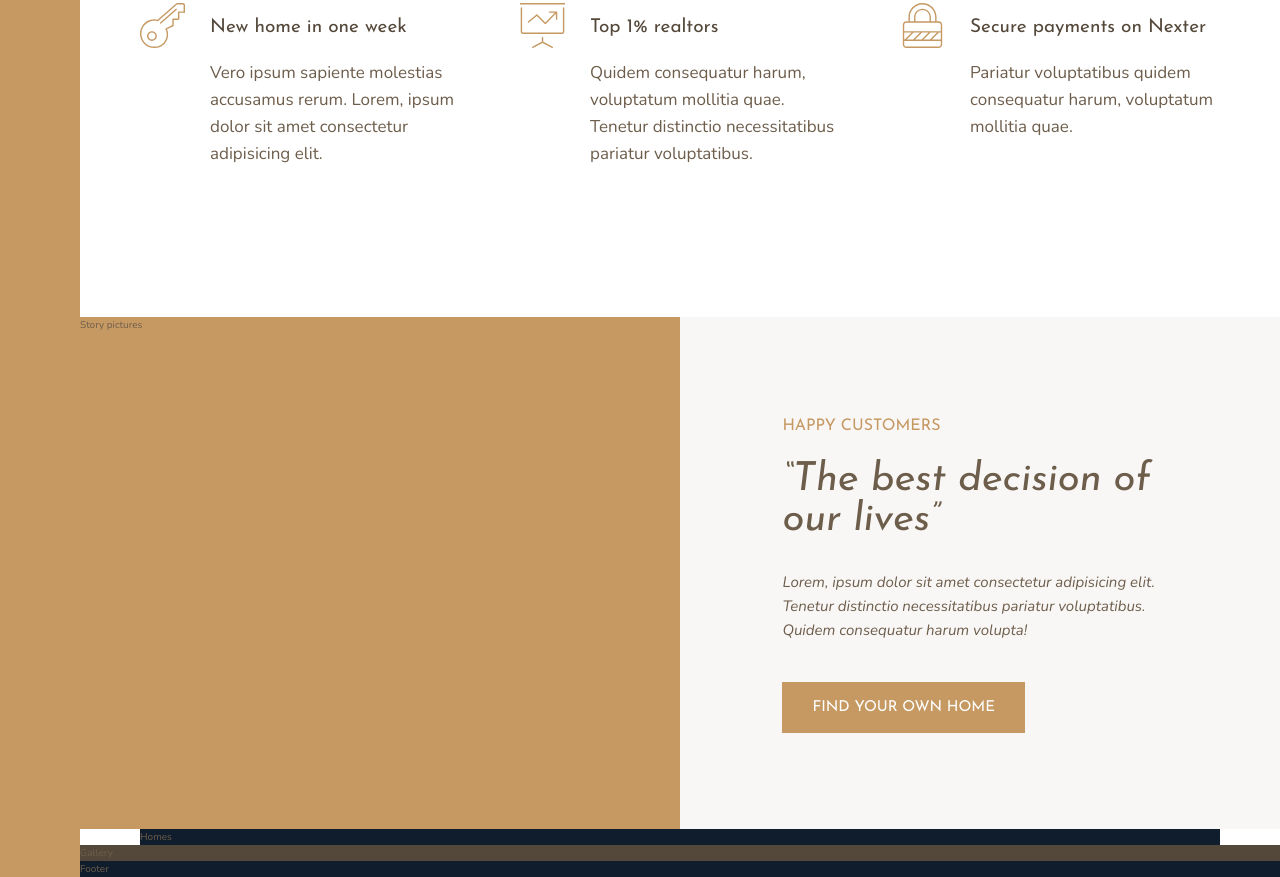
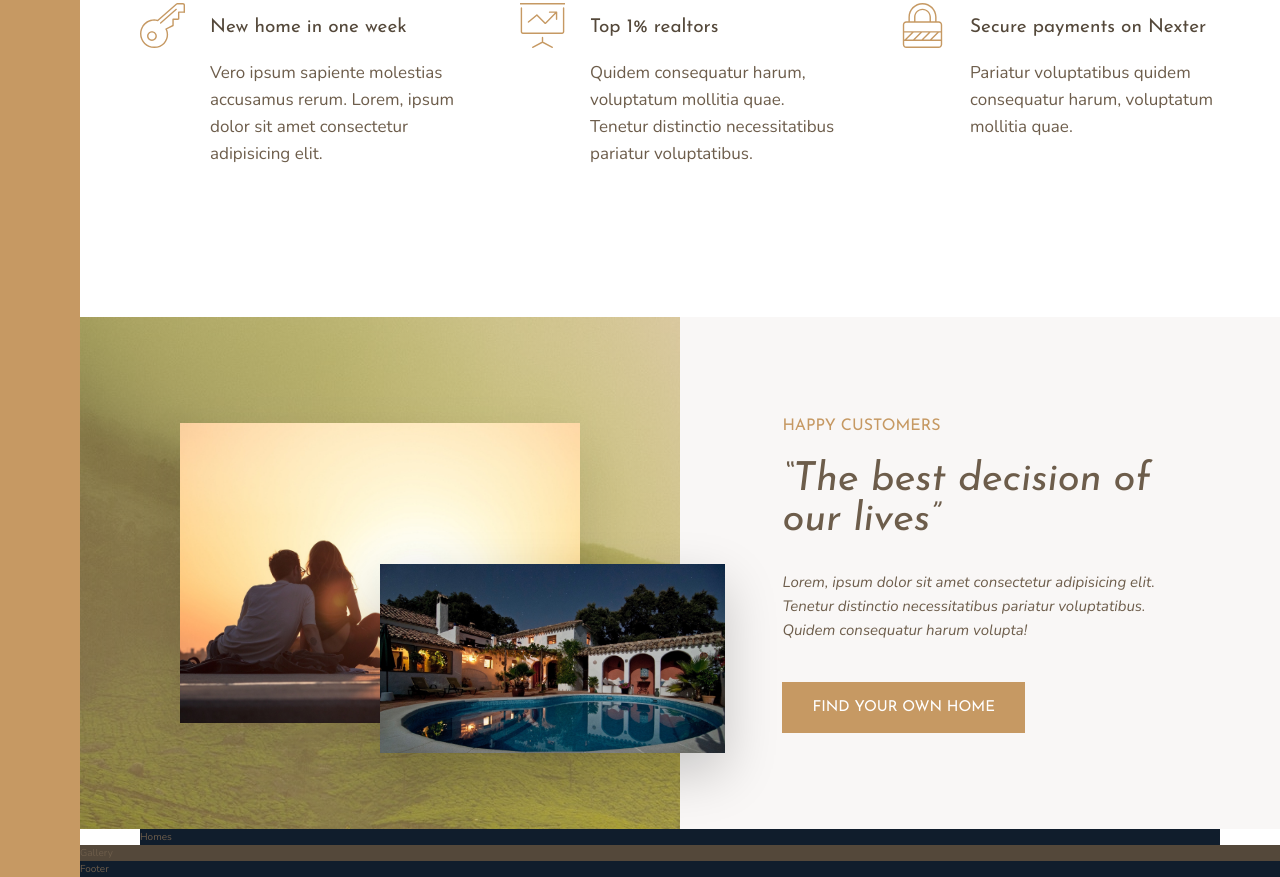
Before and after one commit to johnsciutto/grand-palace, a website: page index.html in a window 1280 px wide. Shown: the part 991-1868 px from the top of the page. Drawn offline with nearby package versions, Linux system fonts and the light colour scheme.

Commit message:
Finish story section

```diff
--- a/index.html
+++ b/index.html
@@ -98,7 +98,8 @@
     </div>
   </section>
   <div class="story__pictures">
-    Story pictures
+    <img src="/img/story-1.jpeg" alt="Couple with new house" class="story__img--1">
+    <img src="/img/story-2.jpeg" alt="New house" class="story__img--2">
   </div>
   <div class="story__content">
     <h3 class="heading-3 mb-sm">Happy Customers</h3>
--- a/sass/_story.scss
+++ b/sass/_story.scss
@@ -1,7 +1,26 @@
 .story {
   &__pictures {
-    background-color: $color-primary;
+    background-image: linear-gradient(rgba($color-primary, .5),rgba($color-primary, .5)), url(../img/back.jpg);
     grid-column: full-start / col-end 4;
+    display: grid;
+    grid-template-rows: repeat(6, 1fr);
+    grid-template-columns: repeat(6, 1fr);
+    align-items: center;
+  }
+
+  &__img--1 {
+    width: 100%;
+    grid-row: 2 / 6;
+    grid-column: 2 / 6;
+    box-shadow: 0 2rem 5rem rgba(0,0,0, .1);
+  }
+
+  &__img--2 {
+      width: 115%;
+      grid-row: 4 / 6;
+      grid-column: 4 / 7;
+      z-index: 20;
+    box-shadow: 0 2rem 5rem rgba(0,0,0, .2);
   }
 
   &__content {
```
Also changed, not shown: css/style.css.
